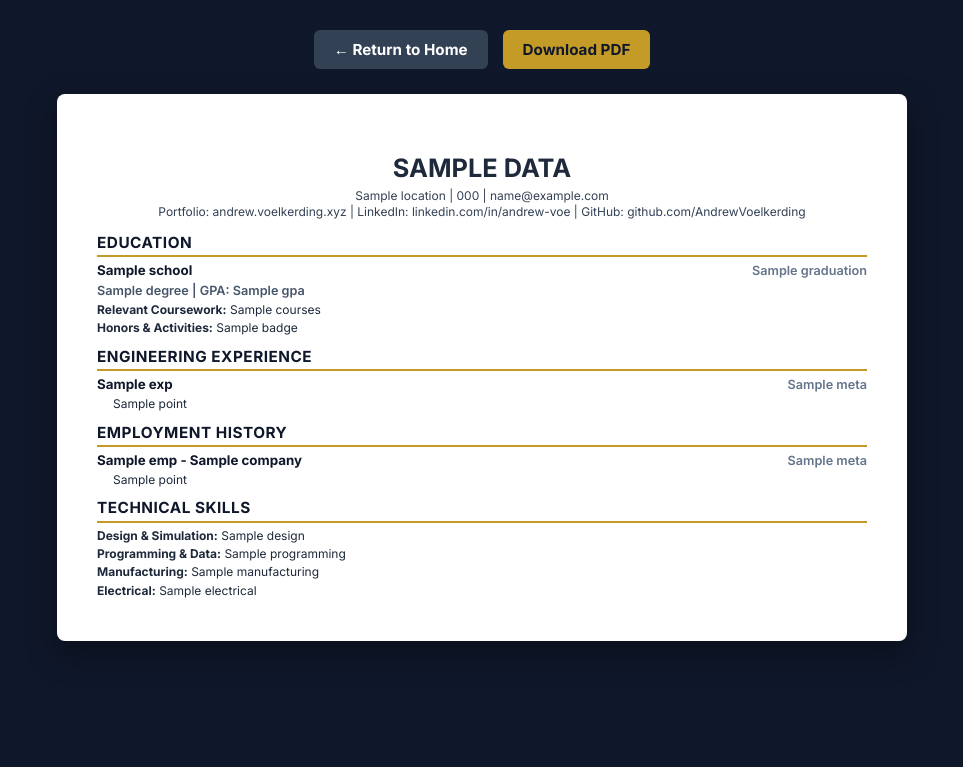
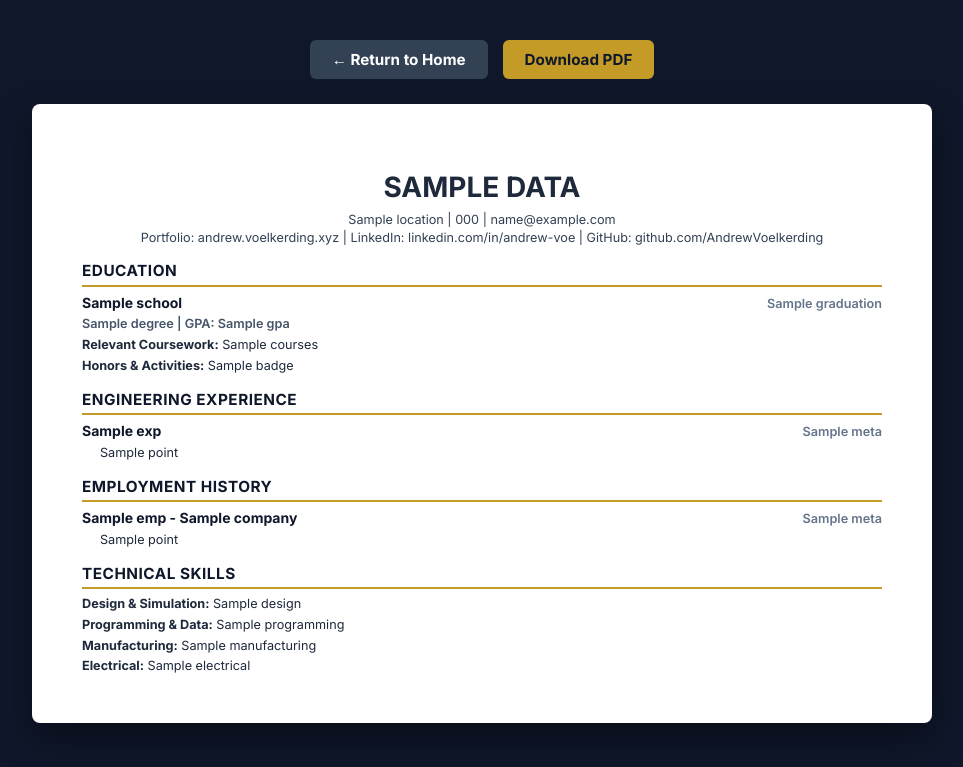
Before and after one commit to AndrewVoelkerding/AndrewVoelkerding, a Python web app: template templates/resume.html in a window 1280 px wide. Shown: the top 767 px of the page, without its empty margins (158-1121 px from the left). Run offline with Jinja, Linux system fonts and the light colour scheme; the template is opened without the code that fills it: most values are stand-ins (such as "Sample title", 1, 10 or a date in 2020).

Commit message:
Update resume.html

```diff
--- a/templates/resume.html
+++ b/templates/resume.html
@@ -10,19 +10,18 @@
             margin: 0.35in 0.4in;
         }
 
-        /* Screen view styling: fills the screen with a professional dark background and a centered paper card */
+        /* Screen view: Large, professional document viewer layout */
         body {
             font-family: 'Inter', Arial, sans-serif;
             background-color: #0F172A;
             color: #1e293b;
             margin: 0;
-            padding: 30px 20px;
+            padding: 40px 20px;
             display: flex;
             flex-direction: column;
             align-items: center;
         }
 
-        /* Action bar */
         .actions-bar {
             display: flex;
             justify-content: center;
@@ -33,7 +32,7 @@
 
         .btn {
             display: inline-block;
-            padding: 10px 20px;
+            padding: 10px 22px;
             font-weight: bold;
             cursor: pointer;
             background-color: #C59B27;
@@ -58,30 +57,30 @@
             background-color: #475569;
         }
 
-        /* The Resume Paper Sheet Container */
+        /* Expansive, full-sized paper sheet container for the web */
         .resume-sheet {
             background: #FFFFFF;
             width: 100%;
-            max-width: 850px;
-            padding: 40px;
-            box-shadow: 0 12px 30px rgba(0, 0, 0, 0.35);
+            max-width: 900px;
+            padding: 45px 50px;
+            box-shadow: 0 15px 35px rgba(0, 0, 0, 0.4);
             border-radius: 8px;
             box-sizing: border-box;
-            line-height: 1.35;
+            line-height: 1.4;
         }
 
         h1 {
-            font-size: 19pt;
+            font-size: 21pt;
             text-align: center;
-            margin-bottom: 3px;
+            margin-bottom: 4px;
             text-transform: uppercase;
             font-weight: 700;
         }
 
         .contact {
             text-align: center;
-            font-size: 9pt;
-            margin-bottom: 12px;
+            font-size: 9.5pt;
+            margin-bottom: 14px;
             color: #334155;
         }
 
@@ -90,52 +89,60 @@
             text-transform: uppercase;
             color: #0F172A;
             border-bottom: 2px solid #C59B27;
-            padding-bottom: 2px;
-            margin-top: 10px;
-            margin-bottom: 5px;
+            padding-bottom: 3px;
+            margin-top: 14px;
+            margin-bottom: 6px;
             letter-spacing: 0.5px;
             font-weight: 700;
         }
 
-        /* Fixed: Using Flexbox for clean side-by-side layout without text wrapping/overlapping errors */
+        /* Bulletproof Table Layout for Headers (prevents WeasyPrint overlapping) */
         .job-header {
-            display: flex;
-            justify-content: space-between;
-            align-items: baseline;
+            display: table;
+            width: 100%;
+            margin-top: 6px;
             margin-bottom: 2px;
         }
 
+        .job-title-cell {
+            display: table-cell;
+            text-align: left;
+            vertical-align: baseline;
+        }
+
+        .meta-cell {
+            display: table-cell;
+            text-align: right;
+            vertical-align: baseline;
+            font-size: 9.5pt;
+            color: #64748b;
+            font-weight: 600;
+            white-space: nowrap;
+        }
+
         h3 {
-            font-size: 10pt;
+            font-size: 10.5pt;
             margin: 0;
             color: #0F172A;
             font-weight: 700;
-        }
-
-        .meta {
-            font-size: 9.5pt;
-            text-align: right;
-            color: #64748b;
-            font-weight: 600;
-            white-space: nowrap;
         }
 
         .subtitle {
             font-size: 9.5pt;
             font-weight: 600;
             color: #475569;
-            margin-bottom: 3px;
+            margin-bottom: 4px;
         }
 
         ul {
-            margin: 2px 0 6px 0;
-            padding-left: 16px;
-            font-size: 9pt;
+            margin: 3px 0 8px 0;
+            padding-left: 18px;
+            font-size: 9.5pt;
             list-style-type: none;
         }
 
-        li { margin-bottom: 2px; }
-        p { font-size: 9pt; margin: 2px 0; }
+        li { margin-bottom: 3px; }
+        p { font-size: 9.5pt; margin: 3px 0; }
 
         /* Print & WeasyPrint Overrides */
         @media print {
@@ -173,8 +180,8 @@
 
         <h2>Education</h2>
         <div class="job-header">
-            <h3>{{ data.education.school }}</h3>
-            <span class="meta">{{ data.education.graduation }}</span>
+            <div class="job-title-cell"><h3>{{ data.education.school }}</h3></div>
+            <div class="meta-cell">{{ data.education.graduation }}</div>
         </div>
         <div class="subtitle">{{ data.education.degree }} | GPA: {{ data.education.gpa }}</div>
         <p><strong>Relevant Coursework:</strong> {{ data.education.courses }}</p>
@@ -182,10 +189,10 @@
 
         <h2>Engineering Experience</h2>
         {% for exp in data.engineering_experience %}
-        <div style="margin-top: 4px;">
+        <div>
             <div class="job-header">
-                <h3>{{ exp.title }}</h3>
-                <span class="meta">{{ exp.meta }}</span>
+                <div class="job-title-cell"><h3>{{ exp.title }}</h3></div>
+                <div class="meta-cell">{{ exp.meta }}</div>
             </div>
             <ul>
                 {% for pt in exp.points %}
@@ -197,10 +204,10 @@
 
         <h2>Employment History</h2>
         {% for emp in data.employment %}
-        <div style="margin-top: 4px;">
+        <div>
             <div class="job-header">
-                <h3>{{ emp.title }}{% if emp.company %} - {{ emp.company }}{% endif %}</h3>
-                <span class="meta">{{ emp.meta }}</span>
+                <div class="job-title-cell"><h3>{{ emp.title }}{% if emp.company %} - {{ emp.company }}{% endif %}</h3></div>
+                <div class="meta-cell">{{ emp.meta }}</div>
             </div>
             <ul>
                 {% for pt in emp.points %}
```
